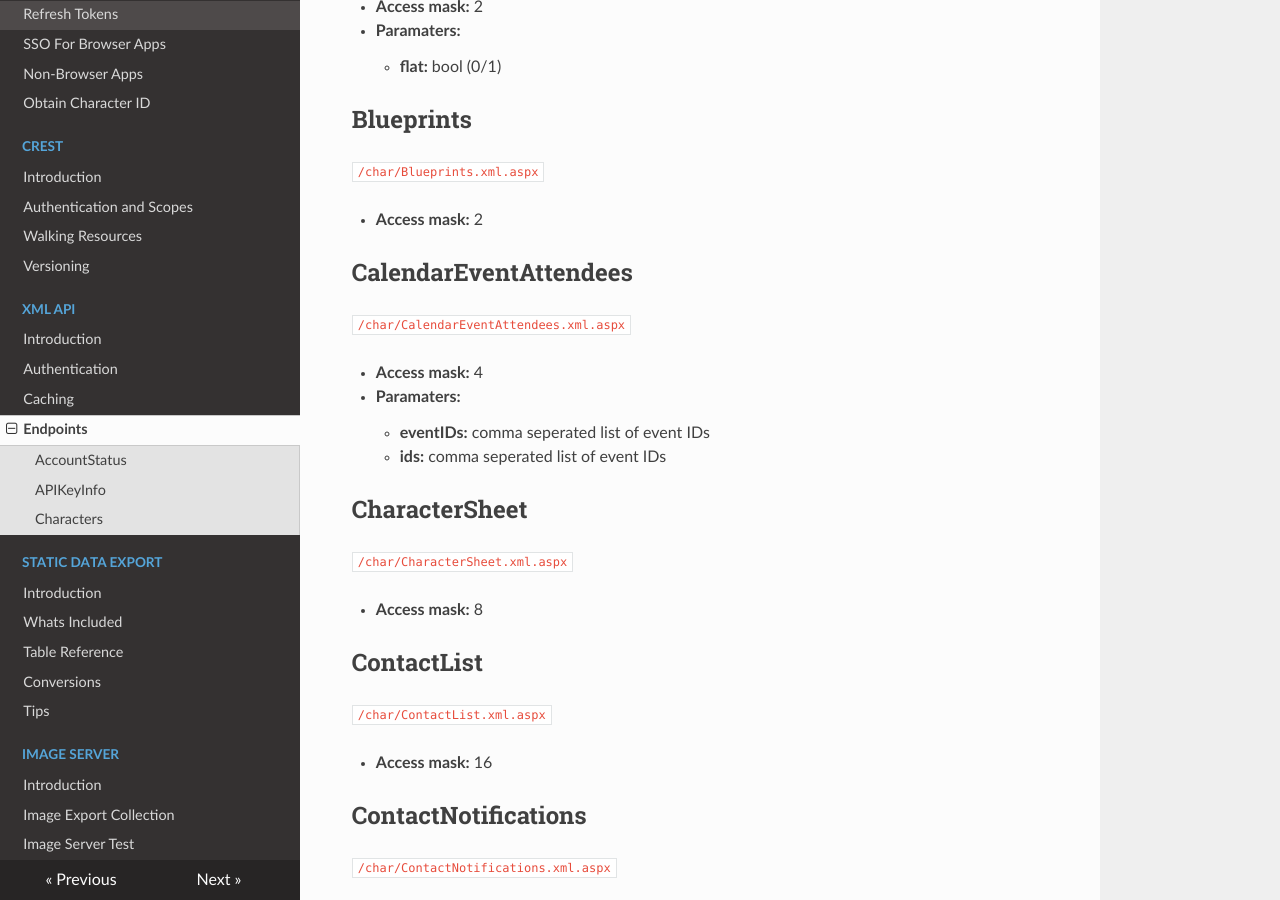
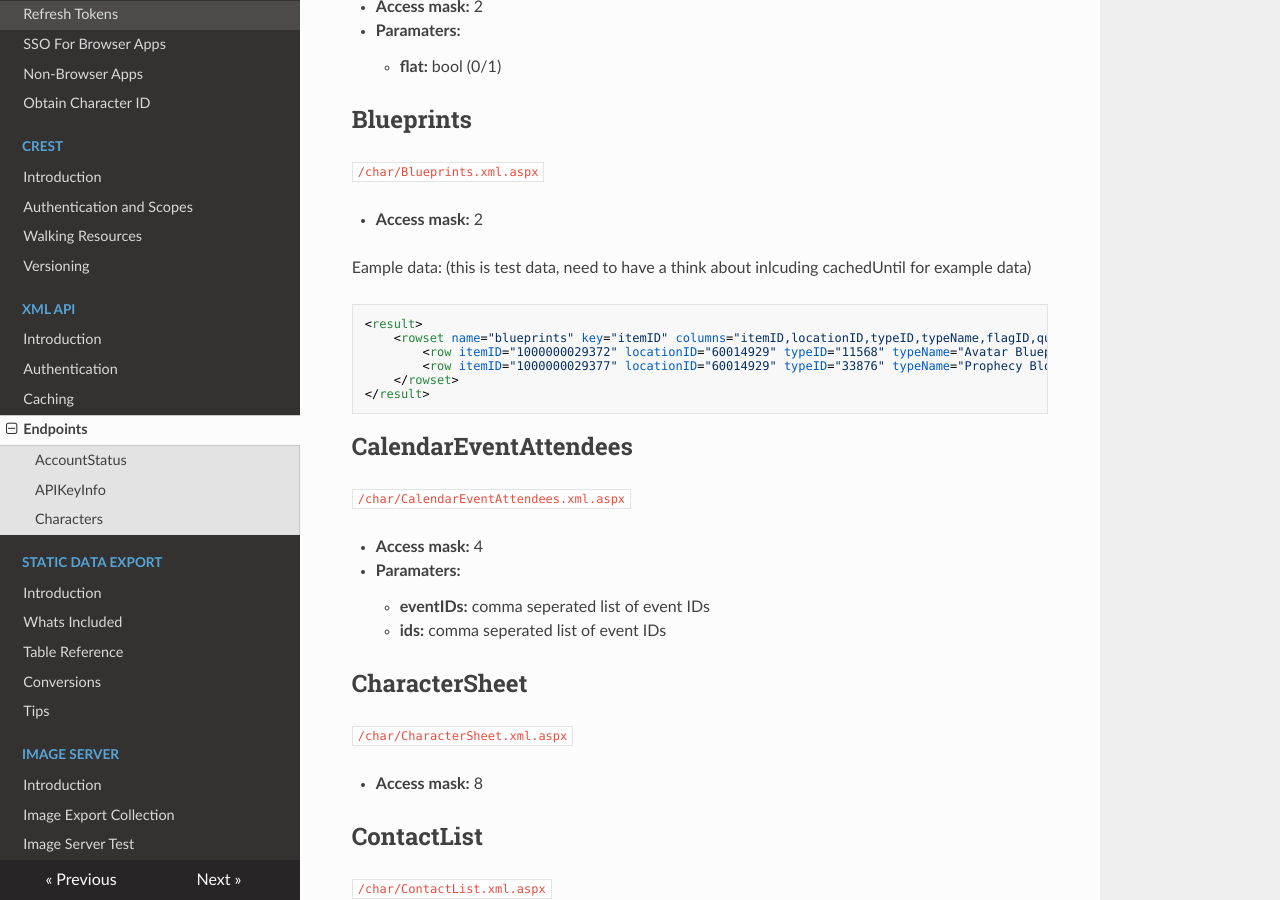
Before and after one commit to OrthoLoess/eveonline-third-party-documentation, an MkDocs documentation site: the page built from docs/xmlapi/endpoints.md, in a window 1280 px wide and 900 px high, scrolled down 842 px. Built offline with MkDocs 1.6.1, drawn with Linux system fonts in a browser that asks for light colours; nearby versions of some CDN libraries; old or Windows-style settings are respelled for this version of MkDocs.

Commit message:
Adding example XML data for blueprints

````diff
--- a/docs/xmlapi/endpoints.md
+++ b/docs/xmlapi/endpoints.md
@@ -28,6 +28,16 @@ accessMask = 33554432
 ``/char/Blueprints.xml.aspx``
 
 * __Access mask:__ 2
+
+Eample data: (this is test data, need to have a think about inlcuding cachedUntil for example data)
+```xml
+<result>
+    <rowset name="blueprints" key="itemID" columns="itemID,locationID,typeID,typeName,flagID,quantity,timeEfficiency,materialEfficiency,runs">
+        <row itemID="1000000029372" locationID="60014929" typeID="11568" typeName="Avatar Blueprint" flagID="4" quantity="497" timeEfficiency="0" materialEfficiency="0" runs="-1"/>
+        <row itemID="1000000029377" locationID="60014929" typeID="33876" typeName="Prophecy Blood Raiders Edition Blueprint" flagID="4" quantity="-2" timeEfficiency="0" materialEfficiency="0" runs="20000"/>
+    </rowset>
+</result>
+```
 
 ## CalendarEventAttendees
 ``/char/CalendarEventAttendees.xml.aspx``
````
